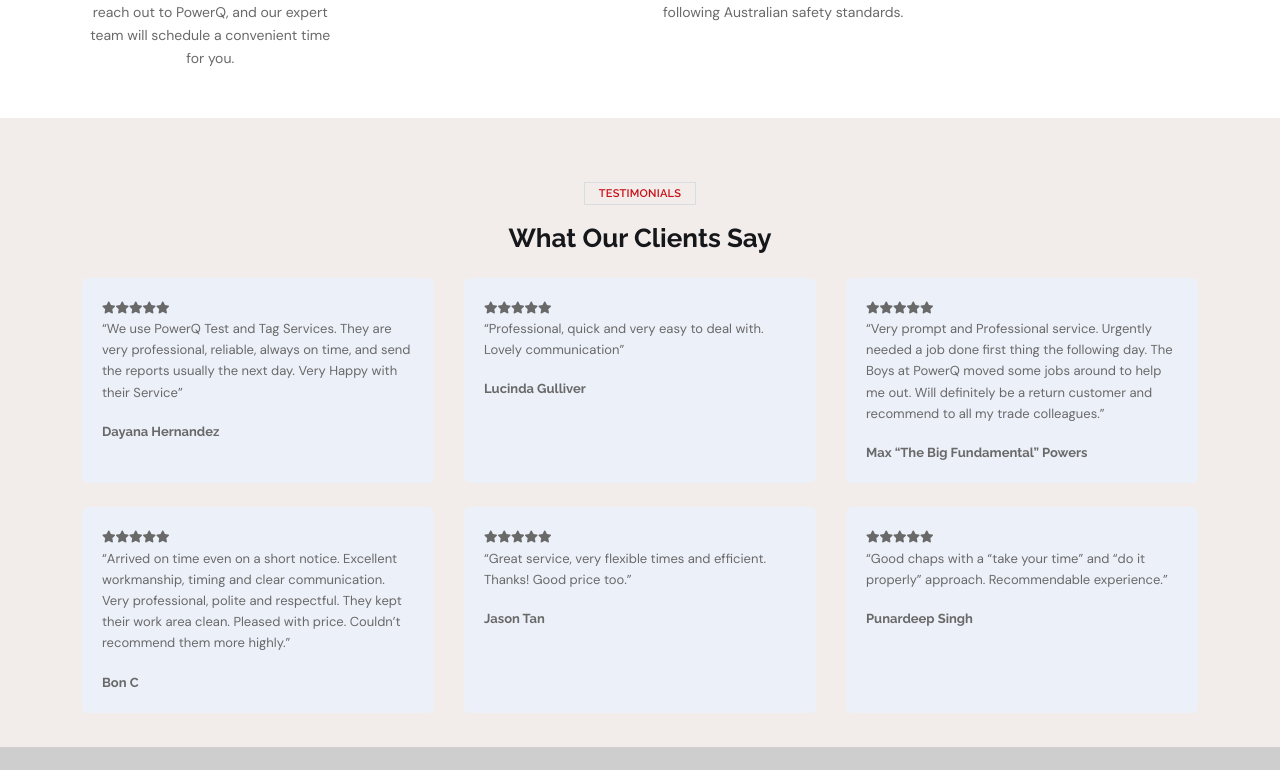
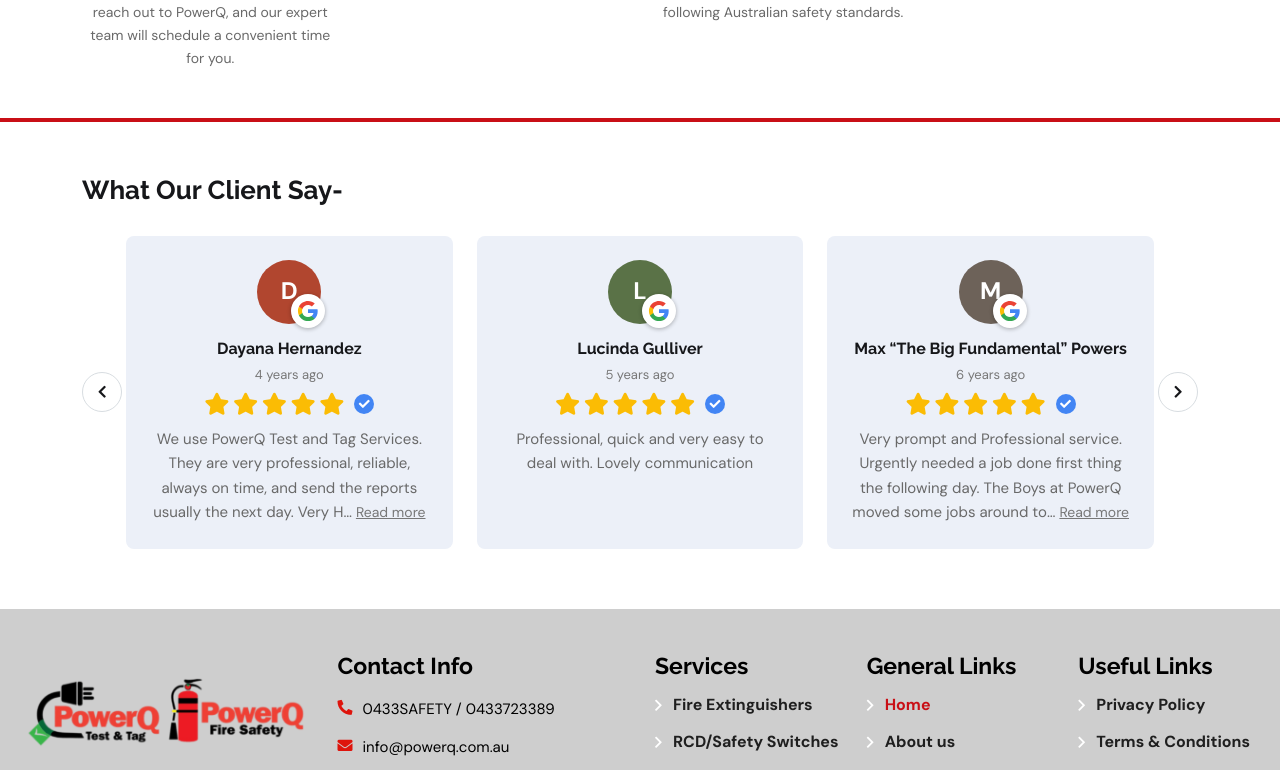
Before and after one commit to ChandRatan1/Template, a React (Vite) app in the folder powerq-react/: page / in a window 1280 px wide. Shown: the part 5426-6196 px from the top of the page. Built offline with nearby package versions, Linux system fonts and the light colour scheme.

Commit message:
new changes 4

```diff
--- a/powerq-react/src/components/PageHero/PageHero.css
+++ b/powerq-react/src/components/PageHero/PageHero.css
@@ -18,3 +18,38 @@
   background: rgba(0, 0, 0, 0.55);
   z-index: 1;
 }
+
+.hero-container {
+  padding-left: 40px;
+  padding-right: 40px;
+  max-width: 1600px;
+  margin: 0 auto;
+}
+
+.breadcumb-title {
+  font-size: 72px;
+}
+
+@media (max-width: 1700px) {
+  .breadcumb-title {
+    font-size: 60px;
+  }
+}
+
+@media (max-width: 1500px) {
+  .breadcumb-title {
+    font-size: 48px;
+  }
+}
+
+@media (max-width: 991px) {
+  .breadcumb-title {
+    font-size: 40px;
+  }
+}
+
+@media (max-width: 767px) {
+  .breadcumb-title {
+    font-size: 30px;
+  }
+}
--- a/powerq-react/src/components/PageHero/PageHero.jsx
+++ b/powerq-react/src/components/PageHero/PageHero.jsx
@@ -11,7 +11,7 @@
       data-bg-src={image || undefined}
       style={image ? bgStyle(image) : undefined}
     >
-      <div className="container z-index-common text-center">
+      <div className="container-fluid hero-container z-index-common text-center">
         <div className="breadcumb-content">
           <h1 className="breadcumb-title">{title}</h1>
           {description && <p className="breadcumb-description">{description}</p>}
--- a/powerq-react/src/data/home.js
+++ b/powerq-react/src/data/home.js
@@ -180,26 +180,44 @@
 export const testimonials = [
   {
     name: 'Dayana Hernandez',
+    initial: 'D',
+    avatarColor: '#b1462f',
+    timeAgo: '4 years ago',
     text: 'We use PowerQ Test and Tag Services. They are very professional, reliable, always on time, and send the reports usually the next day. Very Happy with their Service',
   },
   {
     name: 'Lucinda Gulliver',
+    initial: 'L',
+    avatarColor: '#5a7247',
+    timeAgo: '5 years ago',
     text: 'Professional, quick and very easy to deal with. Lovely communication',
   },
   {
     name: 'Max “The Big Fundamental” Powers',
+    initial: 'M',
+    avatarColor: '#6d6259',
+    timeAgo: '6 years ago',
     text: 'Very prompt and Professional service. Urgently needed a job done first thing the following day. The Boys at PowerQ moved some jobs around to help me out. Will definitely be a return customer and recommend to all my trade colleagues.',
   },
   {
     name: 'Bon C',
+    initial: 'B',
+    avatarColor: '#3d6a91',
+    timeAgo: '3 years ago',
     text: 'Arrived on time even on a short notice. Excellent workmanship, timing and clear communication. Very professional, polite and respectful. They kept their work area clean. Pleased with price. Couldn’t recommend them more highly.',
   },
   {
     name: 'Jason Tan',
+    initial: 'J',
+    avatarColor: '#8a5d3b',
+    timeAgo: '2 years ago',
     text: 'Great service, very flexible times and efficient. Thanks! Good price too.',
   },
   {
     name: 'Punardeep Singh',
+    initial: 'P',
+    avatarColor: '#4f4f78',
+    timeAgo: '2 years ago',
     text: 'Good chaps with a “take your time” and “do it properly” approach. Recommendable experience.',
   },
 ]
--- a/powerq-react/src/pages/HomePage.css
+++ b/powerq-react/src/pages/HomePage.css
@@ -354,26 +354,155 @@
   display: block;
 }
 
-.testimonial-grid-card {
-  background-color: var(--smoke-color);
-  border-radius: 6px;
-  padding: 20px;
-  height: 100%;
+.google-reviews-section {
+  border-top: 4px solid var(--theme-color);
+  padding: 60px 0;
 }
 
-.testimonial-grid-card p {
-  color: var(--body-color);
-  font-size: 13px;
+.google-reviews-row {
+  display: flex;
+  align-items: stretch;
+  gap: 24px;
+  margin-top: 30px;
 }
 
-.testimonial-grid-card .testi-star {
-  font-size: 12px;
+.google-review-card {
+  flex: 1;
+  background-color: var(--smoke-color);
+  border-radius: 8px;
+  padding: 24px;
+  text-align: center;
+  transition: transform 0.3s ease, box-shadow 0.3s ease;
 }
 
-.testimonial-grid-name {
+.google-review-card:hover {
+  transform: translateY(-10px);
+  box-shadow: 0 15px 30px rgba(0, 0, 0, 0.12);
+}
+
+.google-review-avatar {
+  position: relative;
+  width: 64px;
+  height: 64px;
+  border-radius: 50%;
+  margin: 0 auto 12px;
+  display: flex;
+  align-items: center;
+  justify-content: center;
+  color: var(--white-color);
+  font-size: 24px;
+  font-weight: 700;
+}
+
+.google-review-badge {
+  position: absolute;
+  right: -4px;
+  bottom: -4px;
+  width: 34px;
+  height: 34px;
+  padding: 6px;
+  border-radius: 50%;
+  background-color: var(--white-color);
+  display: flex;
+  align-items: center;
+  justify-content: center;
+  box-shadow: 0 1px 4px rgba(0, 0, 0, 0.3);
+}
+
+.google-review-name {
   font-family: var(--title-font);
   font-weight: 700;
+  font-size: 16px;
+  margin-bottom: 2px;
+  color: var(--title-color);
+}
+
+.google-review-time {
   font-size: 13px;
-  margin-top: 10px;
-  margin-bottom: 0;
+  color: #777;
+  margin-bottom: 8px;
 }
+
+.google-review-stars {
+  display: flex;
+  align-items: center;
+  justify-content: center;
+  gap: 4px;
+  font-size: 22px;
+  color: #fbbc04;
+  margin-bottom: 12px;
+}
+
+.google-review-verified {
+  display: inline-flex;
+  align-items: center;
+  justify-content: center;
+  width: 20px;
+  height: 20px;
+  border-radius: 50%;
+  background-color: #4285f4;
+  margin-left: 6px;
+}
+
+.google-review-verified i {
+  font-size: 11px;
+  color: var(--white-color);
+}
+
+.google-review-text {
+  font-size: 15px;
+  color: var(--body-color);
+  margin: 0;
+}
+
+.google-review-more {
+  background: none;
+  border: none;
+  padding: 0;
+  color: #777;
+  font-size: 14px;
+  text-decoration: underline;
+  cursor: pointer;
+}
+
+.google-reviews-nav {
+  flex: none;
+  align-self: center;
+  width: 40px;
+  height: 40px;
+  border-radius: 50%;
+  border: 1px solid var(--border-color);
+  background-color: var(--white-color);
+  color: var(--title-color);
+  display: flex;
+  align-items: center;
+  justify-content: center;
+  cursor: pointer;
+  z-index: 2;
+}
+
+.google-reviews-prev {
+  margin-right: -20px;
+}
+
+.google-reviews-next {
+  margin-left: -20px;
+}
+
+.google-reviews-nav:hover {
+  background-color: var(--theme-color);
+  color: var(--white-color);
+  border-color: var(--theme-color);
+}
+
+@media (max-width: 991px) {
+  .google-reviews-row {
+    flex-direction: column;
+  }
+
+  .google-reviews-prev,
+  .google-reviews-next {
+    align-self: center;
+    margin: 0;
+  }
+}
--- a/powerq-react/src/pages/HomePage.jsx
+++ b/powerq-react/src/pages/HomePage.jsx
@@ -1,3 +1,4 @@
+import { useState } from 'react'
 import { Link } from 'react-router-dom'
 import QuoteForm from '../components/QuoteForm/QuoteForm'
 import { bgStyle } from '../utils/bg'
@@ -17,7 +18,14 @@
 } from '../data/home'
 import './HomePage.css'
 
+const TESTIMONIALS_VISIBLE = 3
+
 export default function HomePage() {
+  const [testimonialIndex, setTestimonialIndex] = useState(0)
+  const visibleTestimonials = Array.from({ length: TESTIMONIALS_VISIBLE }, (_, i) => testimonials[(testimonialIndex + i) % testimonials.length])
+  const nextTestimonial = () => setTestimonialIndex((i) => (i + 1) % testimonials.length)
+  const prevTestimonial = () => setTestimonialIndex((i) => (i - 1 + testimonials.length) % testimonials.length)
+
   return (
     <>
       {/* Hero + Quote form (merged, matching reference) */}
@@ -296,31 +304,86 @@
       </section>
 
       {/* Testimonials */}
-      <section className="bg-secondary space-top space-extra-bottom">
+      <section className="google-reviews-section">
         <div className="container">
-          <div className="title-area text-center">
-            <span className="sec-subtitle">Testimonials</span>
-            <h2 className="sec-title">What Our Clients Say</h2>
+          <div className="title-area mb-0">
+            <h2 className="sec-title">What Our Client Say-</h2>
           </div>
-          <div className="row gy-4">
-            {testimonials.map((t) => (
-              <div className="col-md-6 col-lg-4" key={t.name}>
-                <div className="testimonial-grid-card">
-                  <div className="testi-star">
-                    <i className="fas fa-star" />
-                    <i className="fas fa-star" />
-                    <i className="fas fa-star" />
-                    <i className="fas fa-star" />
-                    <i className="fas fa-star" />
-                  </div>
-                  <p>&ldquo;{t.text}&rdquo;</p>
-                  <p className="testimonial-grid-name">{t.name}</p>
-                </div>
-              </div>
+          <div className="google-reviews-row">
+            <button className="google-reviews-nav google-reviews-prev" onClick={prevTestimonial} aria-label="Show previous review">
+              <i className="fas fa-chevron-left" />
+            </button>
+            {visibleTestimonials.map((t, i) => (
+              <GoogleReviewCard key={`${t.name}-${i}`} testimonial={t} />
             ))}
+            <button className="google-reviews-nav google-reviews-next" onClick={nextTestimonial} aria-label="Show next review">
+              <i className="fas fa-chevron-right" />
+            </button>
           </div>
         </div>
       </section>
     </>
   )
 }
+
+const TESTIMONIAL_TRUNCATE_LENGTH = 140
+
+function GoogleReviewCard({ testimonial }) {
+  const [expanded, setExpanded] = useState(false)
+  const isLong = testimonial.text.length > TESTIMONIAL_TRUNCATE_LENGTH
+  const shownText = expanded || !isLong ? testimonial.text : `${testimonial.text.slice(0, TESTIMONIAL_TRUNCATE_LENGTH)}…`
+
+  return (
+    <div className="google-review-card">
+      <div className="google-review-avatar" style={{ backgroundColor: testimonial.avatarColor }}>
+        {testimonial.initial}
+        <span className="google-review-badge">
+          <GoogleGIcon />
+        </span>
+      </div>
+      <p className="google-review-name">{testimonial.name}</p>
+      <p className="google-review-time">{testimonial.timeAgo}</p>
+      <div className="google-review-stars">
+        <i className="fas fa-star" />
+        <i className="fas fa-star" />
+        <i className="fas fa-star" />
+        <i className="fas fa-star" />
+        <i className="fas fa-star" />
+        <span className="google-review-verified">
+          <i className="fas fa-check" />
+        </span>
+      </div>
+      <p className="google-review-text">
+        {shownText}
+        {isLong && !expanded && (
+          <>
+            {' '}
+            <button className="google-review-more" onClick={() => setExpanded(true)}>
+              Read more
+            </button>
+          </>
+        )}
+      </p>
+    </div>
+  )
+}
+
+function GoogleGIcon() {
+  return (
+    <svg viewBox="0 0 48 48" width="100%" height="100%" aria-hidden="true">
+      <path
+        fill="#4285F4"
+        d="M45.12 24.5c0-1.56-.14-3.06-.4-4.5H24v8.51h11.84c-.51 2.75-2.06 5.08-4.39 6.64v5.52h7.11c4.16-3.83 6.56-9.47 6.56-16.17z"
+      />
+      <path
+        fill="#34A853"
+        d="M24 46c5.94 0 10.92-1.97 14.56-5.33l-7.11-5.52c-1.97 1.32-4.49 2.1-7.45 2.1-5.73 0-10.58-3.87-12.31-9.07H4.34v5.7C7.96 41.07 15.4 46 24 46z"
+      />
+      <path fill="#FBBC05" d="M11.69 28.18C11.25 26.86 11 25.45 11 24s.25-2.86.69-4.18v-5.7H4.34A21.93 21.93 0 0 0 2 24c0 3.55.85 6.91 2.34 9.88l7.35-5.7z" />
+      <path
+        fill="#EA4335"
+        d="M24 10.75c3.23 0 6.13 1.11 8.41 3.29l6.31-6.31C34.91 4.18 29.93 2 24 2 15.4 2 7.96 6.93 4.34 14.12l7.35 5.7c1.73-5.2 6.58-9.07 12.31-9.07z"
+      />
+    </svg>
+  )
+}
```
